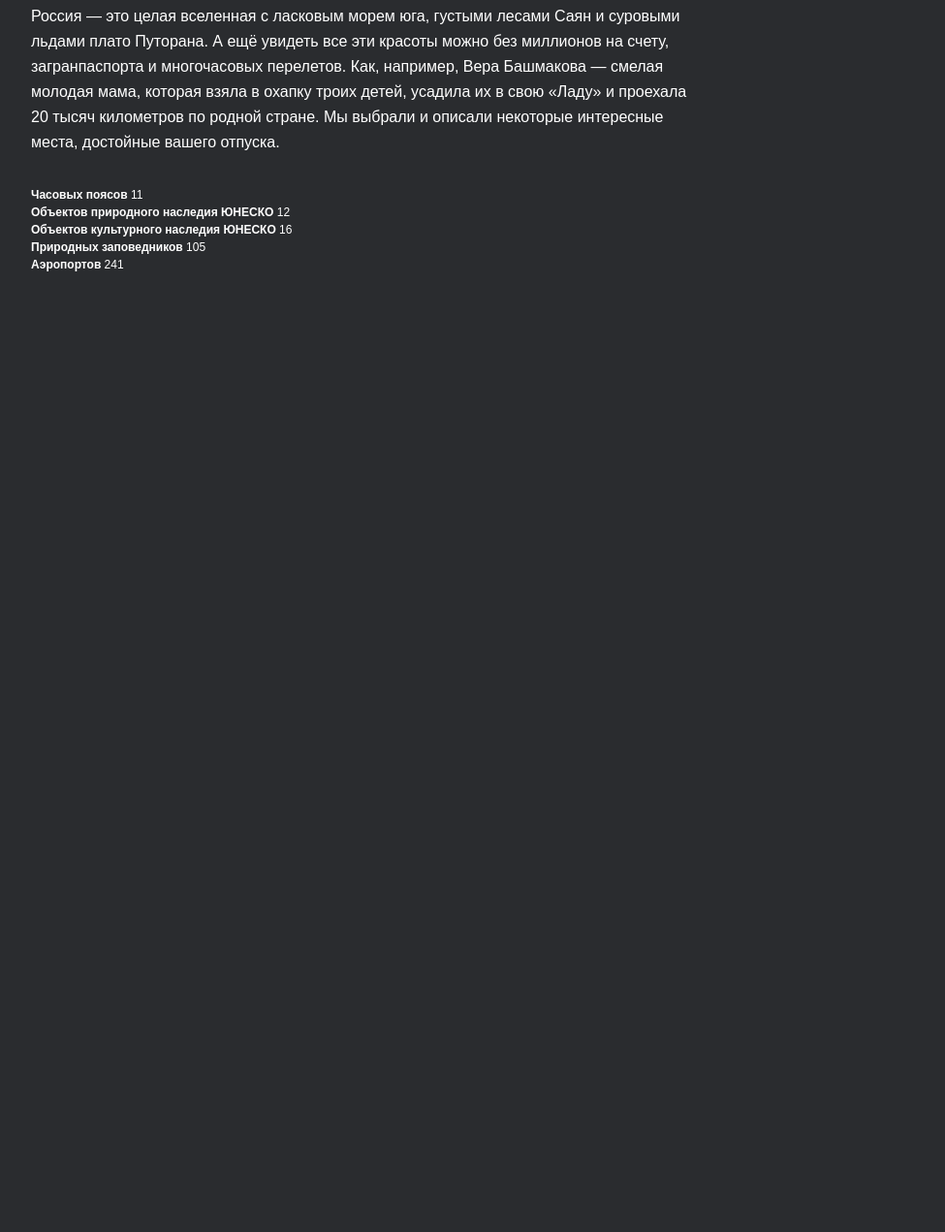
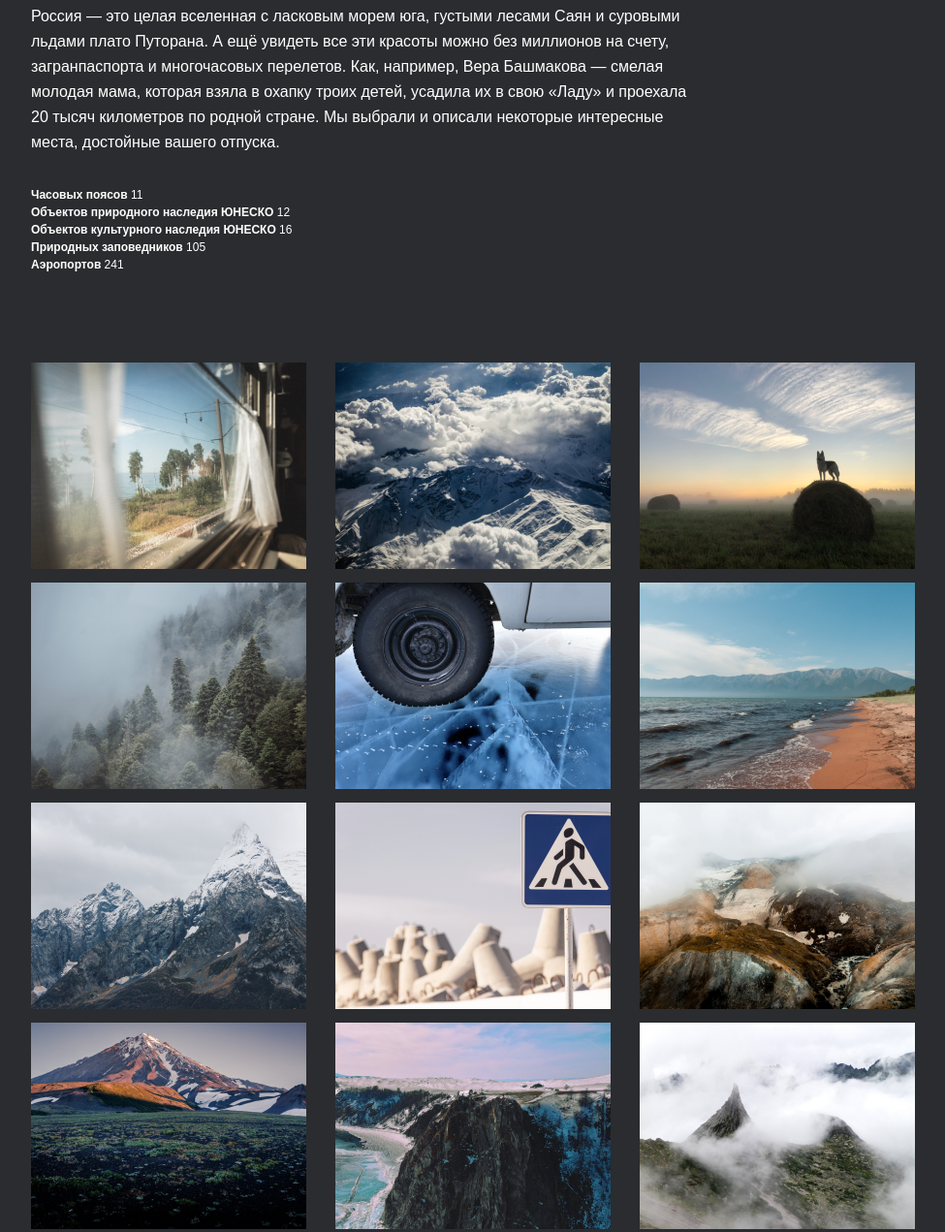
Before and after one commit to e1n4ach/Yandex_course_secondproject, a website: page index.html in a window 1280 px wide. Shown: the part 1333-2604 px from the top of the page at 97% size, without its empty margins (144-1119 px from the left). Before the commit the page ends 1627 px from the top, so only its background shows below. Drawn offline with Linux system fonts and the light colour scheme; a web font is replaced by a local one.

Commit message:
section photo-grid

```diff
--- /dev/null
+++ b/blocks/photo-grid/__image/photo-grid__image.css
@@ -0,0 +1,27 @@
+@media (min-width: 1280px) {
+  .photo-grid__image {
+    max-width: 284px;
+    max-height: 213px;
+  }
+}
+
+@media (min-width: 1024px) and (max-width: 1280px) {
+  .photo-grid__image {
+    max-width: 284px;
+    max-height: 213px;
+  }
+}
+
+@media (min-width: 768px) and (max-width: 1024px) {
+  .photo-grid__image {
+    max-width: 284px;
+    max-height: 213px;
+  }
+}
+
+@media (min-width: 320px) and (max-width: 768px) {
+  .photo-grid__image {
+    max-width: 284px;
+    max-height: 213px;
+  }
+}
--- /dev/null
+++ b/blocks/photo-grid/photo-grid.css
@@ -0,0 +1,43 @@
+.photo-grid {
+  display: grid;
+}
+
+@media (min-width: 1280px) {
+  .photo-grid {
+    max-width: 1184px;
+    margin: 92px auto;
+    grid-template-columns: repeat(4, 1fr);
+    grid-template-rows: repeat(3, 1fr);
+    gap: 16px 16px;
+  }
+}
+
+@media (min-width: 1024px) and (max-width: 1280px) {
+  .photo-grid {
+    max-width: 928px;
+    margin: 92px auto;
+    grid-template-columns: repeat(3, 1fr);
+    grid-template-rows: repeat(4, 1fr);
+    gap: 14px 14px;
+  }
+}
+
+@media (min-width: 768px) and (max-width: 1024px) {
+  .photo-grid {
+    max-width: 720px;
+    margin: 88px auto;
+    grid-template-columns: repeat(2, 1fr);
+    grid-template-rows: repeat(6, 1fr);
+    gap: 16px 16px;
+  }
+}
+
+@media (min-width: 320px) and (max-width: 768px) {
+  .photo-grid {
+    max-width: 288px;
+    margin: 64px auto;
+    grid-template-columns: repeat(1, 1fr);
+    grid-template-rows: repeat(12, 1fr);
+    gap: 12px;
+  }
+}
--- a/index.html
+++ b/index.html
@@ -48,6 +48,21 @@
           <span class="intro__span">Аэропортов</span> 241
         </p>
       </section>
+
+      <section class="photo-grid">
+        <img class="photo-grid__image" alt="photo" src="./image/photo1.png">
+        <img class="photo-grid__image" alt="photo" src="./image/photo2.png">
+        <img class="photo-grid__image" alt="photo" src="./image/photo3.png">
+        <img class="photo-grid__image" alt="photo" src="./image/photo4.png">
+        <img class="photo-grid__image" alt="photo" src="./image/photo5.png">
+        <img class="photo-grid__image" alt="photo" src="./image/photo6.png">
+        <img class="photo-grid__image" alt="photo" src="./image/photo7.png">
+        <img class="photo-grid__image" alt="photo" src="./image/photo8.png">
+        <img class="photo-grid__image" alt="photo" src="./image/photo9.png">
+        <img class="photo-grid__image" alt="photo" src="./image/photo10.png">
+        <img class="photo-grid__image" alt="photo" src="./image/photo11.png">
+        <img class="photo-grid__image" alt="photo" src="./image/photo12.png">
+      </section>
     </main>
     <footer class="footer">
     </footer>
--- a/pages/index.css
+++ b/pages/index.css
@@ -14,3 +14,5 @@
 @import url(../blocks/intro/__span/intro__span.css);
 @import url(../blocks/intro/__text/intro__text.css);
 @import url(../blocks/intro/__title/intro__title.css);
+@import url(../blocks/photo-grid/photo-grid.css);
+@import url(../blocks/photo-grid/__image/photo-grid__image.css);
```
Also changed, not shown: image/photo1.png (added), image/photo10.png (added), image/photo11.png (added), image/photo12.png (added), image/photo2.png (added), image/photo3.png (added), image/photo4.png (added), image/photo5.png (added), image/photo6.png (added), image/photo7.png (added), image/photo8.png (added), image/photo9.png (added).
